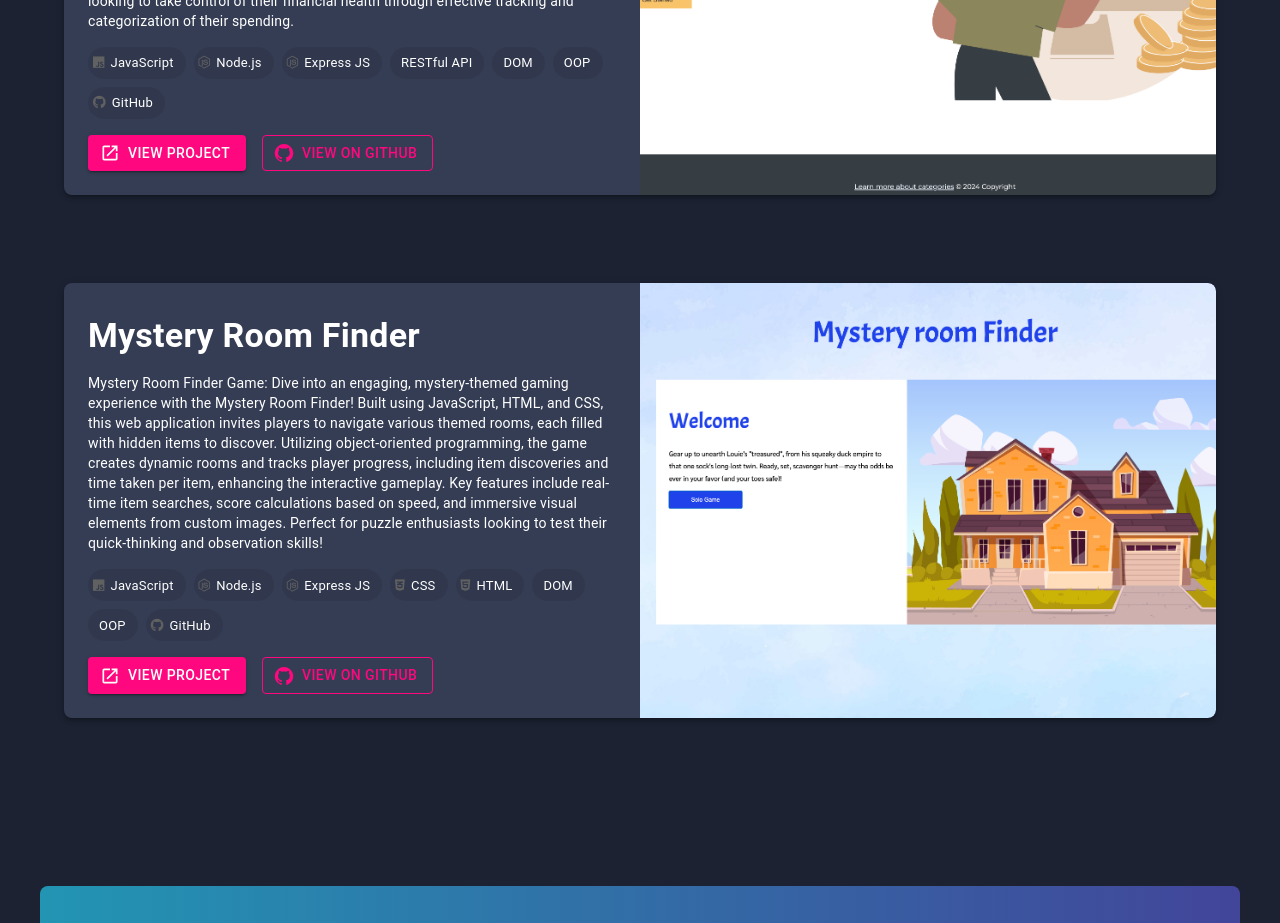
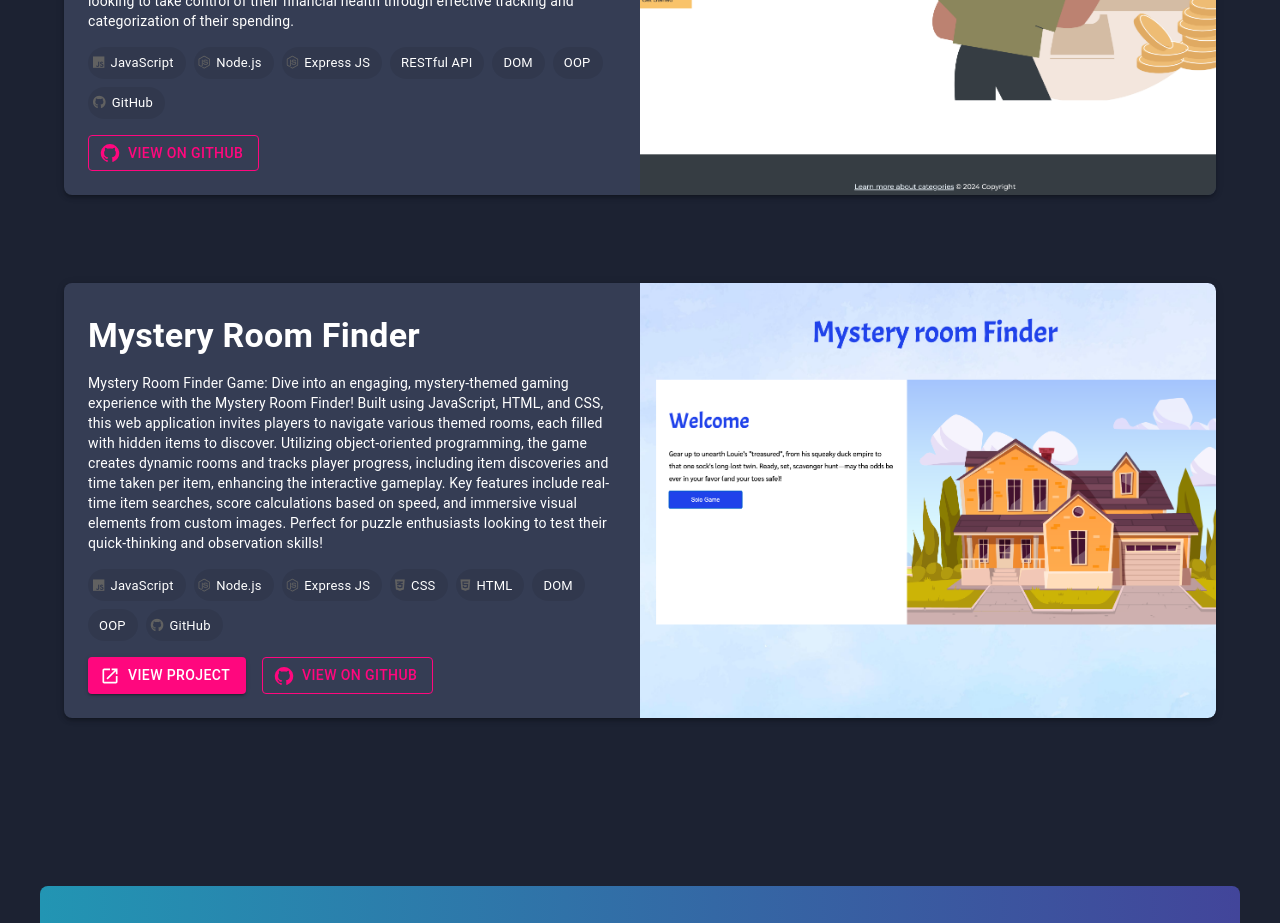
Before and after one commit to Katterina71/my-portfolio, a React (Vite) app in the folder frontend/: page / in a window 1280 px wide. Shown: the part 4460-5383 px from the top of the page. Built offline with nearby package versions, Linux system fonts and the light colour scheme.

Commit message:
Added condition to hide the View Project button

```diff
--- a/frontend/src/components/ProjectCard.jsx
+++ b/frontend/src/components/ProjectCard.jsx
@@ -21,6 +21,7 @@ const ProjectCard = ({ name, description, techIcons, projectLink, githubLink, gi
               ))}
             </Box>
             <Box>
+            {projectLink && (
                 <Button
                   variant="contained"
                   color="primary"
@@ -35,6 +36,7 @@ const ProjectCard = ({ name, description, techIcons, projectLink, githubLink, gi
                 >
                   View Project
                 </Button>
+              )}
               <Button
                 variant="outlined"
                 href={githubLink}
--- a/frontend/src/components/Projects.jsx
+++ b/frontend/src/components/Projects.jsx
@@ -100,7 +100,6 @@ const projects = [
       { icon: <i className="fab fa-github"></i>, label: 'GitHub' },
 
     ],
-    projectLink: 'https://katterina71.github.io/Fitness/',
     githubLink: 'https://github.com/Katterina71/Personal-Finance-Tracker',
     gifSrc: '/projects-img/finance-tracker.png',
   },
```
Lines whose indentation alone changed are shown as unchanged.
